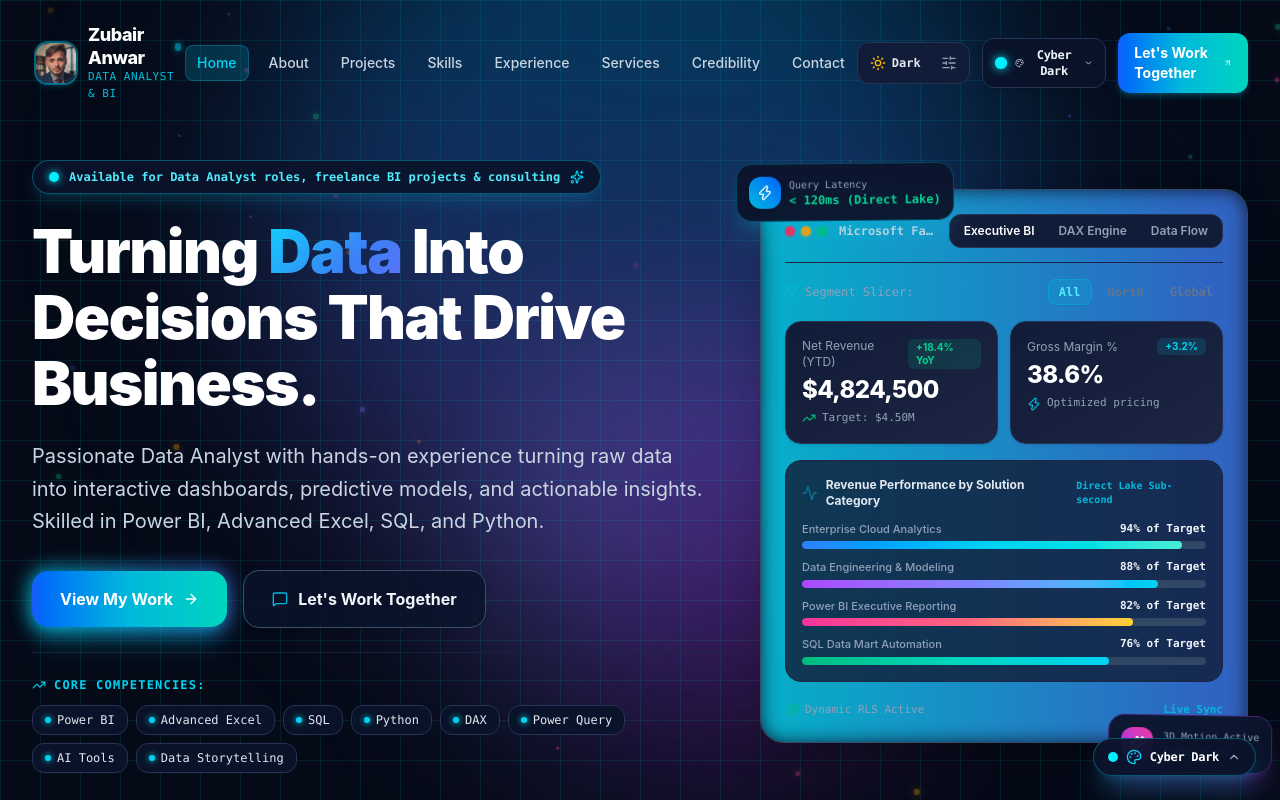
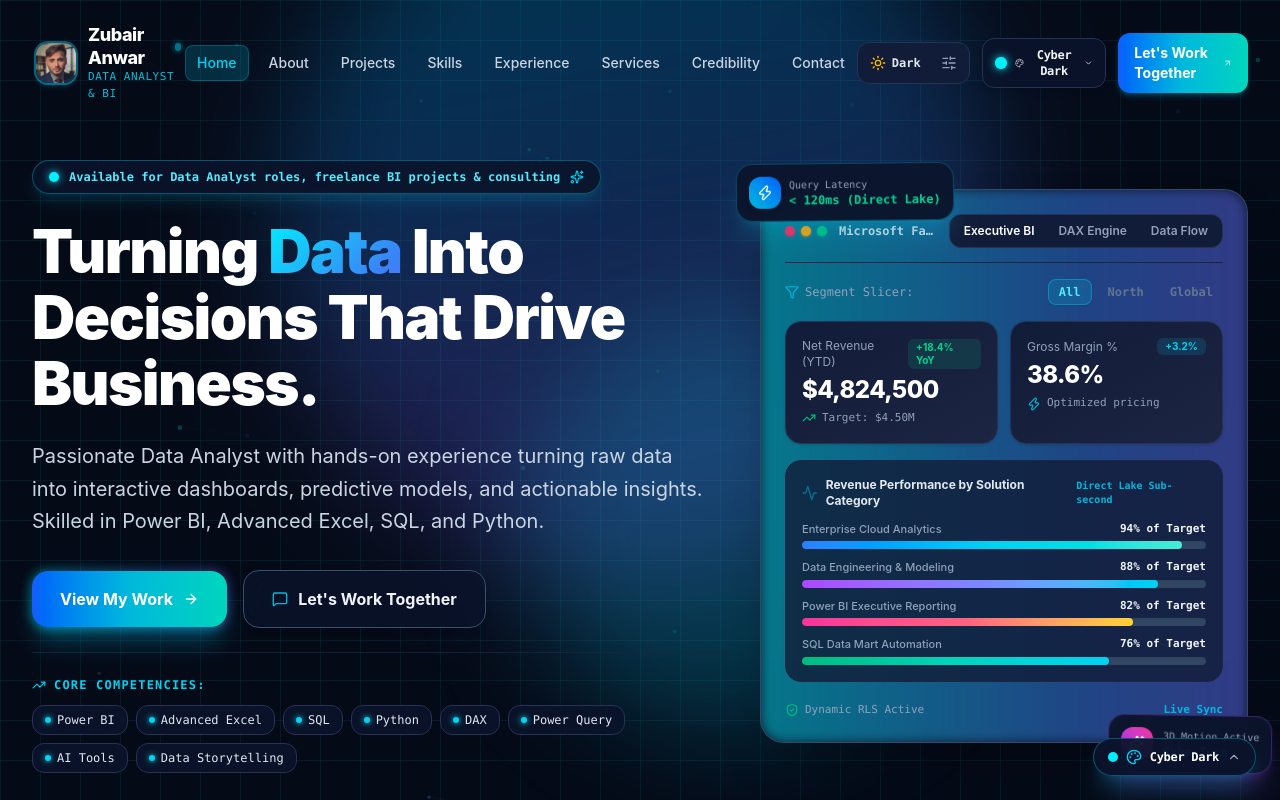
Before and after one commit to zubairanwar499-bi/zubair-anwar-portfolio, a React (Vite) app: page / in a window 1280 px wide. Shown: the top 800 px of the page. Built offline with nearby package versions, Linux system fonts and the light colour scheme.

Commit message:
perf: optimize scroll performance to 120 FPS by throttling listeners, auto-pausing off-screen canvas, and hardware GPU acceleration

```diff
--- a/src/components/OmniOrb.tsx
+++ b/src/components/OmniOrb.tsx
@@ -7,79 +7,53 @@ export const OmniOrb: React.FC<{ className?: string }> = ({ className = '' }) =>
   const [mouseOffset, setMouseOffset] = useState({ x: 0, y: 0 });
 
   useEffect(() => {
+    // Only track mouse on desktop devices with fine pointer
+    if (window.matchMedia('(pointer: fine)').matches) {
       const handleMouseMove = (e: MouseEvent) => {
         const centerX = window.innerWidth / 2;
         const centerY = window.innerHeight / 2;
         const dx = (e.clientX - centerX) / centerX;
         const dy = (e.clientY - centerY) / centerY;
-      setMouseOffset({ x: dx * 30, y: dy * 30 });
+        setMouseOffset({ x: dx * 20, y: dy * 20 });
       };
 
       window.addEventListener('mousemove', handleMouseMove, { passive: true });
       return () => window.removeEventListener('mousemove', handleMouseMove);
+    }
   }, []);
 
   return (
     <div className={`pointer-events-none absolute inset-0 overflow-hidden select-none -z-10 ${className}`}>
 
-      {/* Omni Core Fluid Morphing Sphere 1 */}
+      {/* Primary Radial Glow */}
       <motion.div
         animate={{
-          scale: [1, 1.25, 0.95, 1.18, 1],
-          rotate: [0, 90, 180, 270, 360],
-          x: mouseOffset.x * 1.5,
-          y: mouseOffset.y * 1.5,
+          scale: [1, 1.15, 1],
+          rotate: [0, 180, 360],
+          x: mouseOffset.x,
+          y: mouseOffset.y,
         }}
         transition={{
-          duration: 18,
+          duration: 20,
+          repeat: Infinity,
+          ease: 'linear',
+        }}
+        className={`absolute top-1/4 left-1/2 -translate-x-1/2 -translate-y-1/2 w-[450px] h-[450px] sm:w-[650px] sm:h-[650px] rounded-full bg-gradient-to-tr ${currentMood.gradient} opacity-20 dark:opacity-25 blur-[50px] will-change-transform`}
+      />
+
+      {/* Secondary Ambient Aura */}
+      <motion.div
+        animate={{
+          scale: [1.1, 0.95, 1.1],
+          x: -mouseOffset.x,
+          y: -mouseOffset.y,
+        }}
+        transition={{
+          duration: 15,
           repeat: Infinity,
           ease: 'easeInOut',
         }}
-        className={`absolute top-1/4 left-1/2 -translate-x-1/2 -translate-y-1/2 w-[550px] h-[550px] sm:w-[700px] sm:h-[700px] rounded-full bg-gradient-to-tr ${currentMood.gradient} opacity-25 dark:opacity-30 blur-[90px] mix-blend-screen will-change-transform`}
-      />
-
-      {/* Omni Secondary Counter-Rotating Wave Orb 2 */}
-      <motion.div
-        animate={{
-          scale: [1.1, 0.9, 1.2, 1],
-          rotate: [360, 240, 120, 0],
-          x: -mouseOffset.x * 1.2,
-          y: -mouseOffset.y * 1.2,
-        }}
-        transition={{
-          duration: 22,
-          repeat: Infinity,
-          ease: 'easeInOut',
-        }}
-        className="absolute top-1/3 right-1/4 w-[400px] h-[400px] sm:w-[500px] sm:h-[500px] rounded-full bg-gradient-to-bl from-cyan-400 via-purple-600 to-pink-500 opacity-20 dark:opacity-25 blur-[100px] mix-blend-screen will-change-transform"
-      />
-
-      {/* Subtle Laser Ring Pulse (Omni AI Wave) */}
-      <motion.div
-        animate={{
-          scale: [0.95, 1.05, 0.95],
-          opacity: [0.15, 0.35, 0.15],
-        }}
-        transition={{
-          duration: 6,
-          repeat: Infinity,
-          ease: 'easeInOut',
-        }}
-        className="absolute top-1/4 left-1/2 -translate-x-1/2 -translate-y-1/2 w-[600px] h-[600px] sm:w-[850px] sm:h-[850px] rounded-full border border-cyan-500/20 blur-[1px] pointer-events-none"
-      />
-
-      {/* Concentric Ambient Ripple */}
-      <motion.div
-        animate={{
-          scale: [0.85, 1.15, 0.85],
-          opacity: [0.1, 0.25, 0.1],
-        }}
-        transition={{
-          duration: 9,
-          repeat: Infinity,
-          ease: 'easeInOut',
-        }}
-        className="absolute top-1/4 left-1/2 -translate-x-1/2 -translate-y-1/2 w-[450px] h-[450px] sm:w-[650px] sm:h-[650px] rounded-full border border-purple-500/20 blur-[2px] pointer-events-none"
+        className="absolute top-1/3 right-1/4 w-[320px] h-[320px] sm:w-[450px] sm:h-[450px] rounded-full bg-cyan-500/20 dark:bg-cyan-500/25 blur-[60px] will-change-transform"
       />
 
     </div>
--- a/src/components/ParticleBackdrop.tsx
+++ b/src/components/ParticleBackdrop.tsx
@@ -6,12 +6,25 @@ export const ParticleBackdrop: React.FC<{ className?: string }> = ({ className =
   useEffect(() => {
     const canvas = canvasRef.current;
     if (!canvas) return;
-    const ctx = canvas.getContext('2d');
+    const ctx = canvas.getContext('2d', { alpha: true });
     if (!ctx) return;
 
     let animationFrameId: number;
+    let isVisible = true;
     let width = (canvas.width = canvas.parentElement?.clientWidth || window.innerWidth);
     let height = (canvas.height = canvas.parentElement?.clientHeight || window.innerHeight);
+
+    // Pause when off-screen
+    const observer = new IntersectionObserver(
+      ([entry]) => {
+        isVisible = entry.isIntersecting;
+        if (isVisible && !animationFrameId) {
+          render();
+        }
+      },
+      { threshold: 0.05 }
+    );
+    observer.observe(canvas);
 
     const handleResize = () => {
       if (!canvas || !canvas.parentElement) return;
@@ -19,10 +32,11 @@ export const ParticleBackdrop: React.FC<{ className?: string }> = ({ className =
       height = canvas.height = canvas.parentElement.clientHeight;
     };
 
-    window.addEventListener('resize', handleResize);
+    window.addEventListener('resize', handleResize, { passive: true });
 
-    // Particle nodes configuration
-    const particleCount = Math.min(45, Math.floor(width / 30));
+    // Lightweight node count for smooth 60-120fps
+    const isMobile = window.innerWidth < 768;
+    const particleCount = isMobile ? 18 : 32;
     const particles: {
       x: number;
       y: number;
@@ -37,45 +51,43 @@ export const ParticleBackdrop: React.FC<{ className?: string }> = ({ className =
       '#00f0ff', // cyan
       '#3b82f6', // blue
       '#8b5cf6', // purple
-      '#ec4899', // pink
       '#10b981', // emerald
-      '#f59e0b', // amber
     ];
 
     for (let i = 0; i < particleCount; i++) {
       particles.push({
         x: Math.random() * width,
         y: Math.random() * height,
-        vx: (Math.random() - 0.5) * 0.6,
-        vy: (Math.random() - 0.5) * 0.6,
-        radius: Math.random() * 2 + 1.2,
-        color: colors[Math.floor(Math.random() * colors.length)],
-        alpha: Math.random() * 0.6 + 0.3,
+        vx: (Math.random() - 0.5) * 0.4,
+        vy: (Math.random() - 0.5) * 0.4,
+        radius: Math.random() * 1.5 + 1,
+        color: colors[i % colors.length],
+        alpha: Math.random() * 0.4 + 0.2,
       });
     }
 
     const render = () => {
+      if (!isVisible) {
+        animationFrameId = 0;
+        return;
+      }
+
       ctx.clearRect(0, 0, width, height);
+
+      const maxDist = isMobile ? 90 : 110;
 
       // Draw connecting lines between close data nodes
       for (let i = 0; i < particles.length; i++) {
         for (let j = i + 1; j < particles.length; j++) {
           const dx = particles[i].x - particles[j].x;
           const dy = particles[i].y - particles[j].y;
-          const dist = Math.sqrt(dx * dx + dy * dy);
+          const distSq = dx * dx + dy * dy;
 
-          if (dist < 130) {
-            const lineAlpha = (1 - dist / 130) * 0.22;
-            const gradient = ctx.createLinearGradient(
-              particles[i].x,
-              particles[i].y,
-              particles[j].x,
-              particles[j].y
-            );
-            gradient.addColorStop(0, particles[i].color);
-            gradient.addColorStop(1, particles[j].color);
+          if (distSq < maxDist * maxDist) {
+            const dist = Math.sqrt(distSq);
+            const lineAlpha = (1 - dist / maxDist) * 0.15;
 
-            ctx.strokeStyle = gradient;
+            ctx.strokeStyle = particles[i].color;
             ctx.globalAlpha = lineAlpha;
             ctx.lineWidth = 1;
             ctx.beginPath();
@@ -86,7 +98,7 @@ export const ParticleBackdrop: React.FC<{ className?: string }> = ({ className =
         }
       }
 
-      // Draw particle nodes with soft glow
+      // Draw particle nodes
       particles.forEach((p) => {
         p.x += p.vx;
         p.y += p.vy;
@@ -98,14 +110,9 @@ export const ParticleBackdrop: React.FC<{ className?: string }> = ({ className =
 
         ctx.globalAlpha = p.alpha;
         ctx.fillStyle = p.color;
-        ctx.shadowBlur = 8;
-        ctx.shadowColor = p.color;
-
         ctx.beginPath();
         ctx.arc(p.x, p.y, p.radius, 0, Math.PI * 2);
         ctx.fill();
-
-        ctx.shadowBlur = 0;
       });
 
       animationFrameId = requestAnimationFrame(render);
@@ -114,8 +121,9 @@ export const ParticleBackdrop: React.FC<{ className?: string }> = ({ className =
     render();
 
     return () => {
+      observer.disconnect();
       window.removeEventListener('resize', handleResize);
-      cancelAnimationFrame(animationFrameId);
+      if (animationFrameId) cancelAnimationFrame(animationFrameId);
     };
   }, []);
 
--- a/src/components/TiltCard.tsx
+++ b/src/components/TiltCard.tsx
@@ -1,4 +1,4 @@
-import React, { useRef, useState } from 'react';
+import React, { useRef, useState, useEffect } from 'react';
 
 interface TiltCardProps {
   children: React.ReactNode;
@@ -11,17 +11,22 @@ interface TiltCardProps {
 export const TiltCard: React.FC<TiltCardProps> = ({
   children,
   className = '',
-  maxTilt = 10,
-  scale = 1.02,
-  glowColor = 'rgba(0, 240, 255, 0.25)',
+  maxTilt = 8,
+  scale = 1.015,
+  glowColor = 'rgba(0, 240, 255, 0.2)',
 }) => {
   const cardRef = useRef<HTMLDivElement>(null);
   const [tilt, setTilt] = useState({ x: 0, y: 0 });
   const [glare, setGlare] = useState({ x: 50, y: 50, opacity: 0 });
   const [isHovered, setIsHovered] = useState(false);
+  const [isTouchDevice, setIsTouchDevice] = useState(false);
+
+  useEffect(() => {
+    setIsTouchDevice(window.matchMedia('(hover: none)').matches);
+  }, []);
 
   const handleMouseMove = (e: React.MouseEvent<HTMLDivElement>) => {
-    if (!cardRef.current) return;
+    if (isTouchDevice || !cardRef.current) return;
     const rect = cardRef.current.getBoundingClientRect();
     const x = e.clientX - rect.left;
     const y = e.clientY - rect.top;
@@ -36,12 +41,12 @@ export const TiltCard: React.FC<TiltCardProps> = ({
     setGlare({
       x: (x / rect.width) * 100,
       y: (y / rect.height) * 100,
-      opacity: 0.6,
+      opacity: 0.4,
     });
   };
 
   const handleMouseEnter = () => {
-    setIsHovered(true);
+    if (!isTouchDevice) setIsHovered(true);
   };
 
   const handleMouseLeave = () => {
@@ -56,24 +61,26 @@ export const TiltCard: React.FC<TiltCardProps> = ({
       onMouseMove={handleMouseMove}
       onMouseEnter={handleMouseEnter}
       onMouseLeave={handleMouseLeave}
-      className={`tilt-card relative transition-transform duration-200 ease-out will-change-transform ${className}`}
+      className={`tilt-card relative transition-transform duration-150 ease-out will-change-transform ${className}`}
       style={{
         transformStyle: 'preserve-3d',
-        transform: isHovered
+        transform: isHovered && !isTouchDevice
           ? `perspective(1000px) rotateX(${tilt.x}deg) rotateY(${tilt.y}deg) scale3d(${scale}, ${scale}, ${scale})`
           : 'perspective(1000px) rotateX(0deg) rotateY(0deg) scale3d(1, 1, 1)',
       }}
     >
-      {/* Dynamic Holographic / Rainbow Glare Sheen Overlay */}
-      <div
-        className="pointer-events-none absolute inset-0 rounded-[inherit] z-10 transition-opacity duration-300 overflow-hidden"
-        style={{
-          opacity: glare.opacity,
-          background: `radial-gradient(circle 320px at ${glare.x}% ${glare.y}%, ${glowColor}, rgba(147, 51, 234, 0.15), rgba(236, 72, 153, 0.1), transparent 70%)`,
-        }}
-      />
+      {/* Glare Sheen Overlay - only desktop */}
+      {!isTouchDevice && (
+        <div
+          className="pointer-events-none absolute inset-0 rounded-[inherit] z-10 transition-opacity duration-200 overflow-hidden"
+          style={{
+            opacity: glare.opacity,
+            background: `radial-gradient(circle 300px at ${glare.x}% ${glare.y}%, ${glowColor}, transparent 70%)`,
+          }}
+        />
+      )}
 
-      {/* Card Content with 3D depth */}
+      {/* Card Content */}
       <div className="relative z-0 h-full w-full rounded-[inherit]">
         {children}
       </div>
--- a/src/index.css
+++ b/src/index.css
@@ -106,19 +106,26 @@
 
 html {
   scroll-behavior: smooth;
-  transition: background-color 0.4s ease, color 0.4s ease;
+  text-rendering: optimizeLegibility;
+  -webkit-font-smoothing: antialiased;
 }
 
 body {
   background-color: var(--bg-surface);
   color: var(--color-text, inherit);
-  transition: background-color 0.4s ease;
+  overflow-x: hidden;
+  -webkit-overflow-scrolling: touch;
+}
+
+/* Hardware accelerated section containers */
+section {
+  transform: translateZ(0);
 }
 
 /* Custom scrollbar */
 ::-webkit-scrollbar {
-  width: 8px;
-  height: 8px;
+  width: 7px;
+  height: 7px;
 }
 ::-webkit-scrollbar-track {
   background: transparent;
@@ -135,15 +142,15 @@ body {
 .data-grid-pattern {
   background-size: 40px 40px;
   background-image:
-    linear-gradient(to right, rgba(148, 163, 184, 0.08) 1px, transparent 1px),
-    linear-gradient(to bottom, rgba(148, 163, 184, 0.08) 1px, transparent 1px);
+    linear-gradient(to right, rgba(148, 163, 184, 0.06) 1px, transparent 1px),
+    linear-gradient(to bottom, rgba(148, 163, 184, 0.06) 1px, transparent 1px);
 }
 
 .dark .data-grid-pattern {
   background-size: 40px 40px;
   background-image:
-    linear-gradient(to right, rgba(var(--glow-rgb), 0.09) 1px, transparent 1px),
-    linear-gradient(to bottom, rgba(var(--glow-rgb), 0.09) 1px, transparent 1px);
+    linear-gradient(to right, rgba(var(--glow-rgb), 0.07) 1px, transparent 1px),
+    linear-gradient(to bottom, rgba(var(--glow-rgb), 0.07) 1px, transparent 1px);
 }
 
 /* 3D Perspective & Depth */
@@ -163,7 +170,7 @@ body {
   transform-style: preserve-3d;
 }
 
-/* Ultra Dynamic Glow Effects */
+/* Optimized Lightweight Dynamic Glow */
 .dynamic-mood-glow {
   position: relative;
 }
@@ -171,20 +178,19 @@ body {
 .dynamic-mood-glow::before {
   content: '';
   position: absolute;
-  inset: -2px;
+  inset: -1px;
   background: linear-gradient(90deg, var(--accent-primary), var(--accent-secondary), var(--accent-tertiary), var(--accent-primary));
-  background-size: 300% 300%;
+  background-size: 200% 200%;
   border-radius: inherit;
   z-index: -1;
-  animation: dynamicBorder 8s ease infinite;
-  opacity: 0.75;
-  filter: blur(10px);
-  transition: opacity 0.3s ease-in-out, filter 0.3s ease-in-out;
+  opacity: 0.45;
+  filter: blur(6px);
+  transition: opacity 0.2s ease;
 }
 
 .dynamic-mood-glow:hover::before {
-  opacity: 1;
-  filter: blur(16px);
+  opacity: 0.8;
+  filter: blur(10px);
 }
 
 .mood-gradient-text {
@@ -192,45 +198,12 @@ body {
   background-size: 200% auto;
   -webkit-background-clip: text;
   -webkit-text-fill-color: transparent;
-  animation: dynamicShine 6s linear infinite;
-}
-
-/* Animations */
-@keyframes dynamicBorder {
-  0% { background-position: 0% 50%; }
-  50% { background-position: 100% 50%; }
-  100% { background-position: 0% 50%; }
-}
-
-@keyframes dynamicShine {
-  to {
-    background-position: 200% center;
-  }
-}
-
-@keyframes omniPulse {
-  0%, 100% {
-    transform: scale(1) rotate(0deg);
-    filter: blur(40px) brightness(1);
-  }
-  33% {
-    transform: scale(1.15) rotate(120deg);
-    filter: blur(48px) brightness(1.25);
-  }
-  66% {
-    transform: scale(0.92) rotate(240deg);
-    filter: blur(36px) brightness(0.9);
-  }
-}
-
-.animate-omni-pulse {
-  animation: omniPulse 10s ease-in-out infinite;
 }
 
 /* Holographic glass shimmer */
 .glass-panel {
   background: var(--bg-card);
-  backdrop-filter: blur(20px);
-  -webkit-backdrop-filter: blur(20px);
+  backdrop-filter: blur(12px);
+  -webkit-backdrop-filter: blur(12px);
   border: 1px solid var(--border-glow);
 }
```
Also changed, not shown: src/components/Navbar.tsx (+41 -25 lines). Lines whose indentation alone changed are shown as unchanged.
